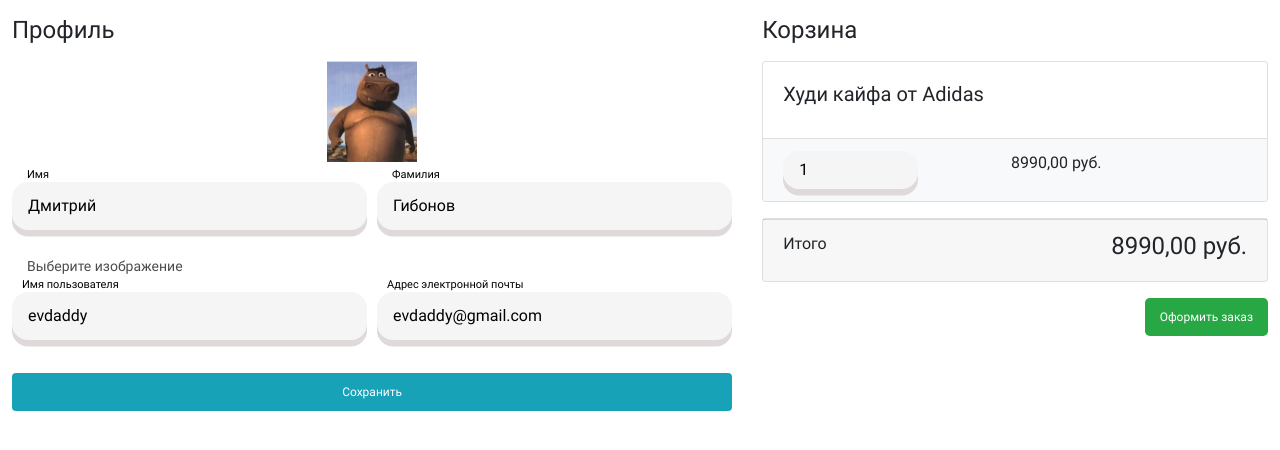
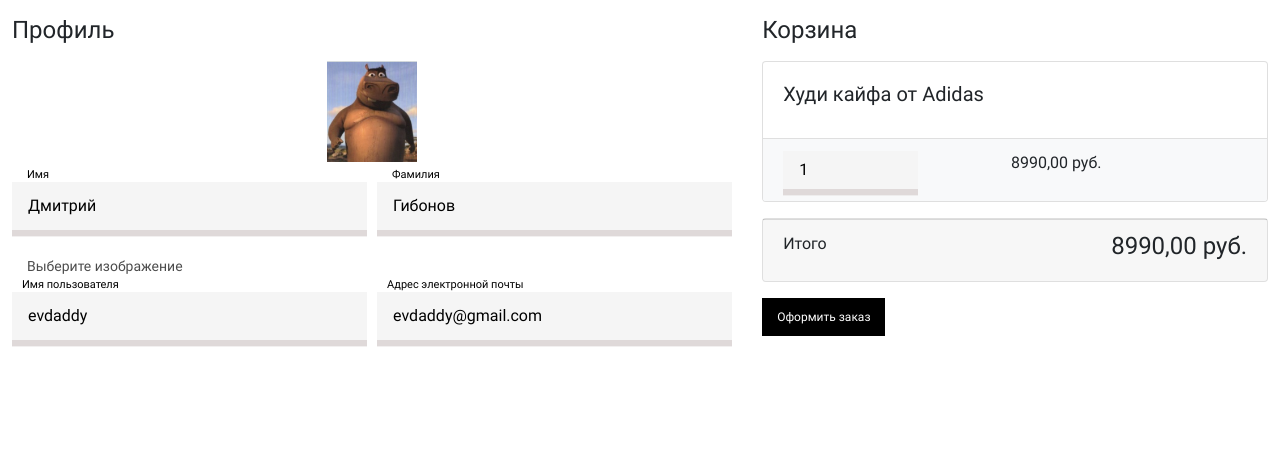
Before and after one commit to evdaddy/WGstore, a Django app: page /users/profile/ in a window 1280 px wide. Shown: the part 95-545 px from the top of the page. Run offline with Django 4.2, Linux system fonts and the light colour scheme; a user stored in the database is signed in; data comes from the database, SQL or seed files in the repository; some libraries are stand-ins or nearby versions.

Commit message:
before merge

```diff
--- a/products/templates/products/baskets.html
+++ b/products/templates/products/baskets.html
@@ -12,7 +12,7 @@
             <li class="list-group-item bg-light">
                 <div class="row text-center">
                     <div class="col-lg-4">
-                        <input name="basketID" type="number" class="form-control"
+                        <input name="basketID" type="text" class="form-control"
                                value="{{ basket.quantity }}" min="0">
                     </div>
                     <div class="col-lg-6">{{ basket.sum }} руб.</div>
@@ -33,8 +33,13 @@
             <h4 class="float-right">{{ baskets.total_sum }} руб.</h4>
         </div>
     </div>
-    <a class="btn btn-success btn-lg float-right" href="../orders/order-create.html">
-        Оформить заказ
+    <a class="btn btn-circle" href="../orders/order-create.html">
+        <span class="circle1"></span>
+        <span class="circle2"></span>
+        <span class="circle3"></span>
+        <span class="circle4"></span>
+        <span class="circle5"></span>
+        <span class="text">Оформить заказ</span>
     </a>
 {% else %}
     <h4 class="mt-3 mb-3 text-center">
--- a/static/dist/css/main.css
+++ b/static/dist/css/main.css
@@ -253,6 +253,7 @@ p {
   padding: 10px 15px;
   outline: none;
   border: none;
+  border-radius: 0 !important;
   cursor: pointer;
 }
 .btn-primary {
@@ -373,6 +374,65 @@ p {
   -webkit-transform: scale(0.1, 1);
   -ms-transform: scale(0.1, 1);
   transform: scale(0.1, 1);
+}
+.btn-circle {
+  color: #fff;
+  background-color: #000;
+  border: none;
+  position: relative;
+  overflow: hidden;
+}
+.btn-circle span:not(:nth-child(6)) {
+  position: absolute;
+  left: 50%;
+  top: 50%;
+  -webkit-transform: translate(-50%, -50%);
+  -ms-transform: translate(-50%, -50%);
+  transform: translate(-50%, -50%);
+  height: 33px;
+  width: 33px;
+  background-color: #28a745;
+  border-radius: 50%;
+  -webkit-transition: 0.6s ease;
+  -o-transition: 0.6s ease;
+  transition: 0.6s ease;
+}
+.btn-circle span:nth-child(6) {
+  position: relative;
+  color: #fff;
+}
+.btn-circle span:nth-child(1) {
+  -webkit-transform: translate(-3.3em, -4.5em);
+  -ms-transform: translate(-3.3em, -4.5em);
+  transform: translate(-3.3em, -4.5em);
+}
+.btn-circle span:nth-child(2) {
+  -webkit-transform: translate(-6em, 1.6em);
+  -ms-transform: translate(-6em, 1.6em);
+  transform: translate(-6em, 1.6em);
+}
+.btn-circle span:nth-child(3) {
+  -webkit-transform: translate(-0.2em, 1.8em);
+  -ms-transform: translate(-0.2em, 1.8em);
+  transform: translate(-0.2em, 1.8em);
+}
+.btn-circle span:nth-child(4) {
+  -webkit-transform: translate(3.5em, 1.8em);
+  -ms-transform: translate(3.5em, 1.8em);
+  transform: translate(3.5em, 1.8em);
+}
+.btn-circle span:nth-child(5) {
+  -webkit-transform: translate(3.5em, -4.6em);
+  -ms-transform: translate(3.5em, -4.6em);
+  transform: translate(3.5em, -4.6em);
+}
+.btn-circle:hover span:not(:nth-child(6)) {
+  -webkit-transform: translate(-50%, -50%) scale(4);
+  -ms-transform: translate(-50%, -50%) scale(4);
+  transform: translate(-50%, -50%) scale(4);
+  -webkit-transition: 1.5s ease;
+  -o-transition: 1.5s ease;
+  transition: 1.5s ease;
 }
 
 .notify {
@@ -1031,7 +1091,6 @@ p {
   border: none;
   padding: 1rem;
   font-size: 1rem;
-  border-radius: 1rem;
   color: #000;
   -webkit-box-shadow: 0 0.4rem #dfd9d9;
   box-shadow: 0 0.4rem #dfd9d9;
--- a/users/forms.py
+++ b/users/forms.py
@@ -32,15 +32,15 @@ class UserRegistrationForm(UserCreationForm):
 
 class UserProfileForm(UserChangeForm):
     first_name = forms.CharField(widget=forms.TextInput(attrs={
-        'class': 'form-control py-4'}))
+        'class': 'form-control py-4', 'placeholder': ' '}))
     last_name = forms.CharField(widget=forms.TextInput(attrs={
-        'class': 'form-control py-4'}))
+        'class': 'form-control py-4', 'placeholder': ' '}))
     image = forms.ImageField(widget=forms.FileInput(attrs={
-        'class': 'custom-file-input'}), required=False)
+        'class': 'custom-file-input', 'placeholder': ' '}), required=False)
     username = forms.CharField(widget=forms.TextInput(attrs={
-        'class': 'form-control py-4', 'readonly': 'True'}))
+        'class': 'form-control py-4', 'placeholder': ' ',  'readonly': 'True'}))
     email = forms.CharField(widget=forms.EmailInput(attrs={
-        'class': 'form-control py-4', 'readonly': 'True'}))
+        'class': 'form-control py-4', 'placeholder': ' ', 'readonly': 'True'}))
 
     class Meta:
         model = User
--- a/users/templates/users/profile.html
+++ b/users/templates/users/profile.html
@@ -114,7 +114,7 @@
                     </div>
                     <div class="form-row">
                         <div class="col-lg-12" style="margin-top: 33px;">
-                            <input class="btn btn-info btn-block" type="submit" value="Сохранить">
+                            <input class="btn btn-outline" type="submit" value="Сохранить">
                         </div>
                     </div>
                 </form>
```
Also changed, not shown: 1 other file.
